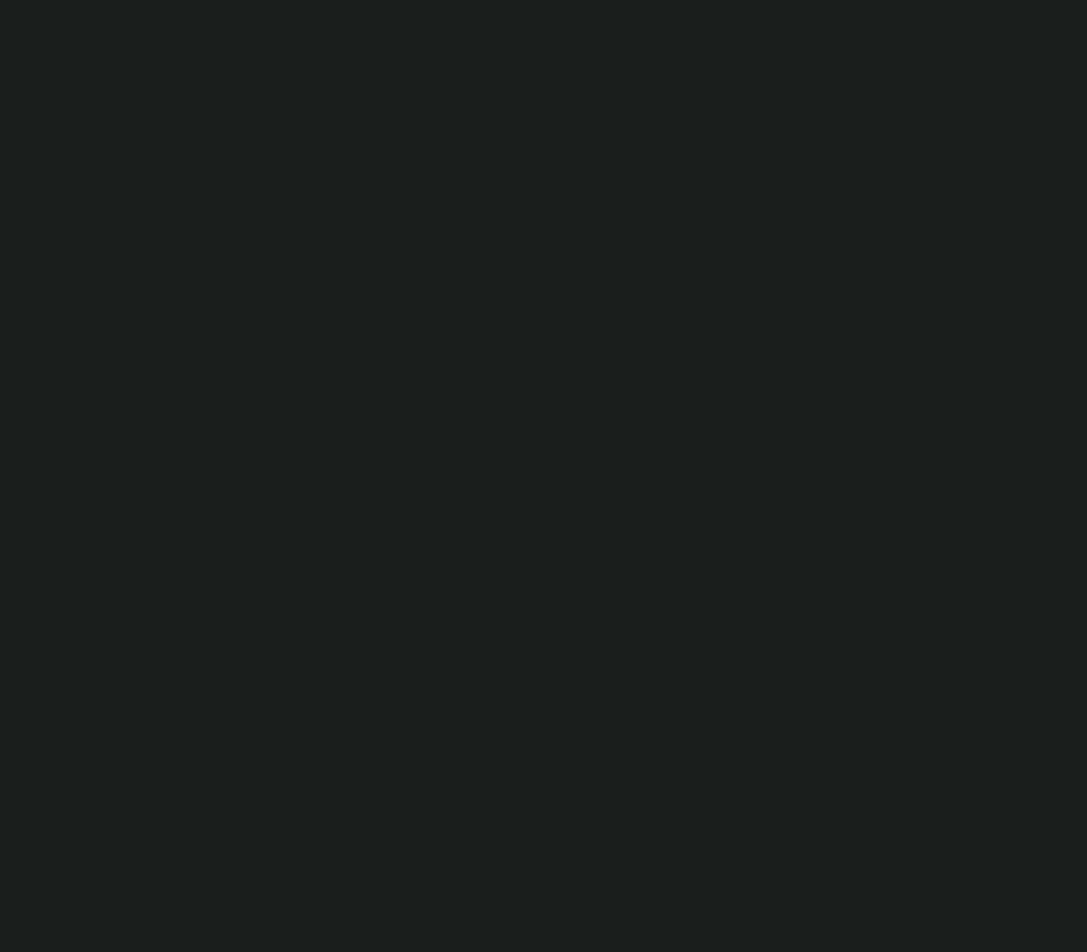
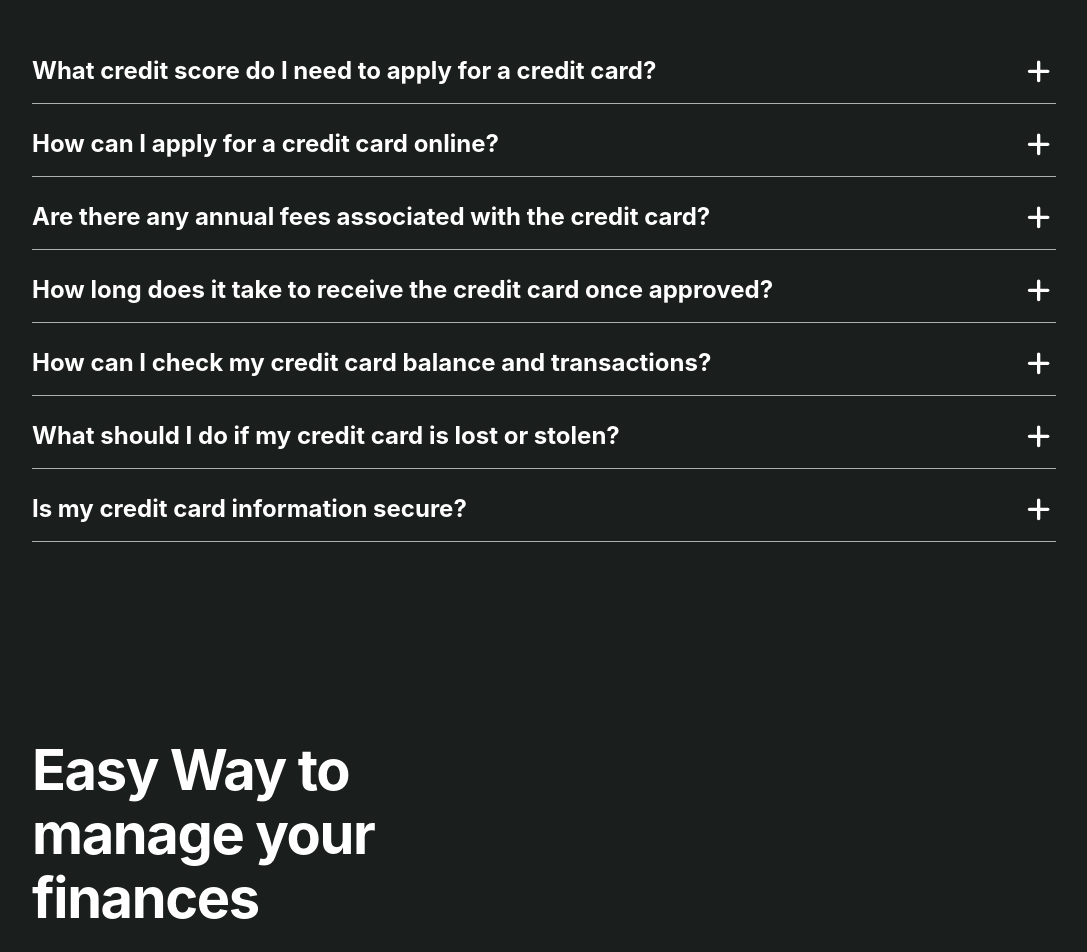
Before and after one commit to GabrielBonaretti/website-nexus-bank, a React (Vite) app: page / in a window 1280 px wide. Shown: the part 2960-3912 px from the top of the page, without its empty margins (96-1183 px from the left). Before the commit the page ends 2774 px from the top, so only its background shows below. Built offline with nearby package versions, Linux system fonts and the light colour scheme.

Commit message:
falta o footer e duas animaçoes da landing page

```diff
--- a/src/App.jsx
+++ b/src/App.jsx
@@ -6,6 +6,7 @@ import Container from "./layout/Banner";
 import Features from "./layout/Features";
 import Blog from "./layout/Blog";
 import Header from "./layout/Header";
+import Faq from "./layout/Faq";
 
 function App() {
   return (
@@ -32,11 +33,19 @@ function App() {
         textTitle="Find the Perfect Credit Card for You"
         textContent="Discover your ideal credit card with ease. Our comprehensive selection caters to every financial need and lifestyle. Whether you seek cashback rewards, travel perks, or building credit, we have the perfect credit card waiting for you. Unleash the possibilities and find the credit card that fits your unique goals and aspirations."
         textButton="Learn More"
-        imgSrc="src\assets\images\card3.svg"
-        contentLeft={false}
+        img3={true}
       />
 
       <Blog />
+
+      <Faq/>
+
+      <Container
+        textTitle="Easy Way to manage your finances"
+        textContent="Easy to use mobile app that support on android and ios."
+        textButton="Get it on google play"
+        img4={true}
+      />
     </DivBackground>
   );
 }
--- /dev/null
+++ b/src/components/Question/index.jsx
@@ -0,0 +1,42 @@
+// styled components
+import {
+  ButtonStyled,
+  ContentQuestion,
+  DivQuestion,
+  DivTitleQuestion,
+  TitleQuestion,
+} from "./style";
+
+// font awesome
+import { FontAwesomeIcon } from "@fortawesome/react-fontawesome";
+import { faMinus, faPlus } from "@fortawesome/free-solid-svg-icons";
+
+// react
+import { useState } from "react";
+
+const Question = ({ title, content }) => {
+  const [hiddenContent, setHiddenContent] = useState(true);
+
+  return (
+    <DivQuestion>
+      <DivTitleQuestion>
+        <TitleQuestion>
+          {title}
+        </TitleQuestion>
+        <ButtonStyled onClick={e => setHiddenContent(!hiddenContent)}>
+          {hiddenContent ? (
+            <FontAwesomeIcon icon={faPlus} size="2xl"/>
+          ) : (
+            <FontAwesomeIcon icon={faMinus} size="2xl"/>
+          )}
+        </ButtonStyled>
+      </DivTitleQuestion>
+
+      <ContentQuestion $hidden={hiddenContent} >
+        {content}
+      </ContentQuestion>
+    </DivQuestion>
+  );
+};
+
+export default Question;
--- /dev/null
+++ b/src/components/Question/style.jsx
@@ -0,0 +1,43 @@
+import styled from "styled-components";
+
+export const DivQuestion = styled.div`
+  display: flex;
+  padding-bottom: 16px;
+  flex-direction: column;
+  align-items: flex-start;
+  gap: 16px;
+  align-self: stretch;
+  border-bottom: 1.5px solid #adb2b1;
+`;
+
+export const DivTitleQuestion = styled.div`
+  display: flex;
+  justify-content: space-between;
+  align-items: center;
+  align-self: stretch;
+`;
+
+export const TitleQuestion = styled.p`
+  font-size: 24px;
+  font-style: normal;
+  font-weight: 700;
+  line-height: 32px; /* 133.333% */
+  margin: 0;
+`;
+
+export const ButtonStyled = styled.button`
+  background-color: transparent;
+  border: none;
+  color: #fff;
+`;
+
+export const ContentQuestion = styled.p`
+  display: ${props => props.$hidden ? "none" : "block"};
+  color: #adb2b1;
+  font-size: 16px;
+  font-style: normal;
+  font-weight: 400;
+  line-height: 24px; /* 150% */
+  align-self: stretch;
+  margin: 0;
+`;
--- a/src/layout/Banner/index.jsx
+++ b/src/layout/Banner/index.jsx
@@ -17,9 +17,10 @@ const Container = ({
   textTitle,
   textContent,
   textButton,
-  contentLeft = true,
   img1 = false,
   img2 = false,
+  img3 = false,
+  img4 = false,
 }) => {
   const [animation, setAnimation] = useState(false);
 
@@ -36,7 +37,7 @@ const Container = ({
 
   return (
     <DivContainer>
-      {!contentLeft && <Image src="src\assets\images\card.svg" alt="card" />}
+      {img3 && <Image src="src\assets\images\card3.svg" alt="card" />}
 
       <DivContent>
         <Title>{textTitle}</Title>
@@ -44,17 +45,19 @@ const Container = ({
         <Button isPrimary={true} text={textButton} />
       </DivContent>
 
-      {contentLeft && img1 && (
-        <Image src="src\assets\images\card.svg" alt="card" />
-      )}
+      {img1 && <Image src="src\assets\images\card.svg" alt="card" />}
 
-      {contentLeft && img2 && animation && (
+      {img2 && animation && (
         <DivCards>
           <CardHalfBlack src="src\assets\images\Card 34.svg" alt="card34" />
           <CardBlack src="src\assets\images\Card 35.svg" alt="card35" />
           <CardWhite src="src\assets\images\Card 36.svg" alt="card36" />
         </DivCards>
       )}
+
+      {img4 && animation && (
+        <Image src="src\assets\images\Phone.svg" alt="card" />
+      )}
     </DivContainer>
   );
 };
--- /dev/null
+++ b/src/layout/Faq/index.jsx
@@ -0,0 +1,53 @@
+// components
+import Question from "../../components/Question";
+
+// styled components
+import { Title } from "../Features/style";
+import { DivFaq, QuestionsDiv } from "./style";
+
+const Faq = () => {
+  return (
+    <DivFaq>
+      <Title>FAQs</Title>
+
+      <QuestionsDiv>
+        <Question
+          title="What credit score do I need to apply for a credit card?"
+          content="The required credit score may vary depending on the specific credit card. Generally, a good to excellent credit score (typically 670 or above) increases your chances of approval for premium credit cards."
+        />
+
+        <Question
+          title=" How can I apply for a credit card online?"
+          content='Applying for a credit card online is simple. Just visit our website, select the desired credit card, and click on the "Apply Now" button. Follow the instructions, provide your information, and submit your application securely.'
+        />
+
+        <Question
+          title="Are there any annual fees associated with the credit card?"
+          content="Annual fees may apply to some credit cards, but not all. Our credit card details page will specify if there are any annual fees associated with the card you are interested in."
+        />
+
+        <Question
+          title="How long does it take to receive the credit card once approved?"
+          content="Once your credit card application is approved, it typically takes 7 to 10 business days to receive your physical card by mail. You can start using your virtual card immediately after approval for online purchases."
+        />
+
+        <Question
+          title="How can I check my credit card balance and transactions?"
+          content="You can easily check your credit card balance and transactions through our secure online banking portal or mobile app. Simply log in to your account to access your credit card information."
+        />
+
+        <Question
+          title="What should I do if my credit card is lost or stolen?"
+          content="If your credit card is lost or stolen, please notify us immediately through our customer support line or online banking. We will assist you in securing your account and issuing a replacement card."
+        />
+
+        <Question
+          title="Is my credit card information secure?"
+          content="Yes, we prioritize the security of your information. Our credit card systems use encryption and industry-standard security measures to protect your data, ensuring a safe and seamless experience."
+        />
+      </QuestionsDiv>
+    </DivFaq>
+  );
+};
+
+export default Faq;
--- /dev/null
+++ b/src/layout/Faq/style.jsx
@@ -0,0 +1,17 @@
+import styled from "styled-components";
+
+export const DivFaq = styled.div`
+  display: flex;
+  width: 80%;
+  flex-direction: column;
+  align-items: center;
+  gap: 64px;
+`;
+
+export const QuestionsDiv = styled.div`
+  display: flex;
+  width: 100%;
+  flex-direction: column;
+  align-items: center;
+  gap: 24px;
+`;
```
Also changed, not shown: src/assets/images/Phone.svg (added).
